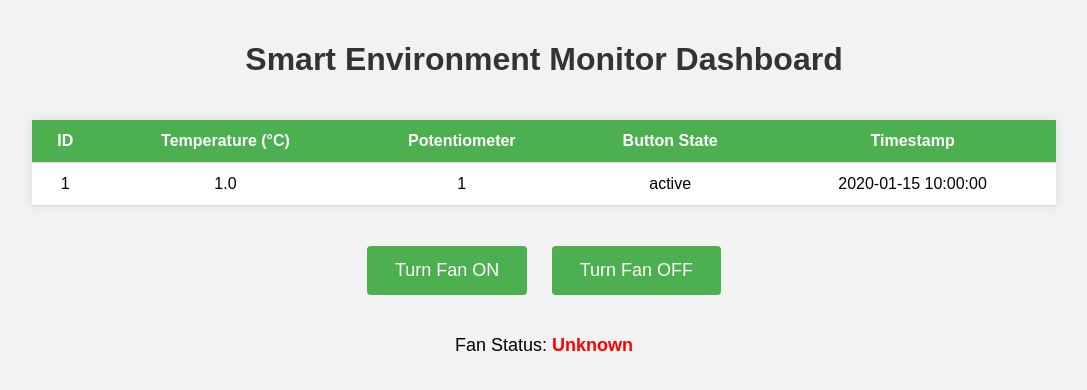
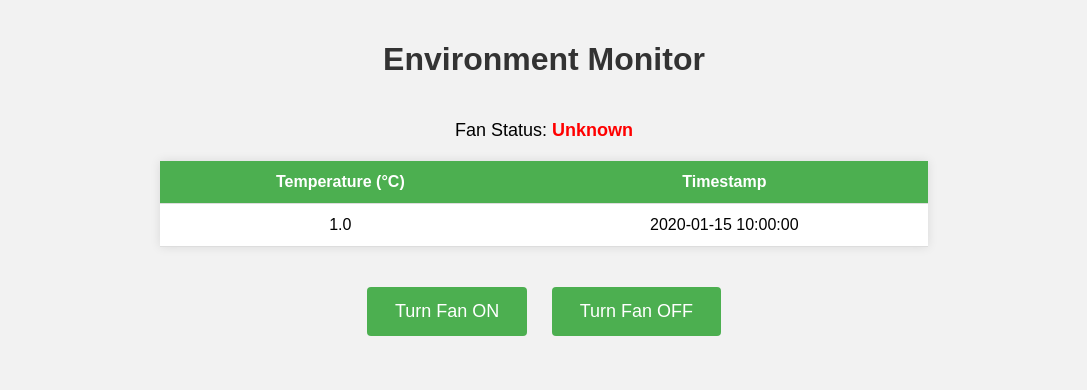
Before and after one commit to ruff27/SWE30011_assign2, a Flask app: page / in a window 1280 px wide. Shown: the top 390 px of the page, without its empty margins (96-1183 px from the left). Run offline with Flask 3, Linux system fonts and the light colour scheme; tables that the repository leaves empty hold one stand-in row (values such as "Sample post").

Commit message:
updated UI

```diff
--- a/app.py
+++ b/app.py
@@ -1,4 +1,4 @@
-from flask import Flask, render_template, request
+from flask import Flask, render_template, request, redirect, url_for
 import pymysql
 import serial
 
@@ -7,28 +7,27 @@ app = Flask(__name__)
 arduino = serial.Serial('/dev/ttyACM0', 9600)
 last_command = None  # Track last fan command
 
-@app.route('/')
+@app.route('/', methods=['GET', 'POST'])
 def index():
+    global last_command
+    if request.method == 'POST':
+        action = request.form['action']
+        if action == "fan_on":
+            arduino.write(b"FAN_ON\n")
+            last_command = "ON"
+            print("Sent FAN_ON to Arduino")
+        elif action == "fan_off":
+            arduino.write(b"FAN_OFF\n")
+            last_command = "OFF"
+            print("Sent FAN_OFF to Arduino")
+        return redirect(url_for('index'))
+
     db = pymysql.connect(host="localhost", user="pi", password="", database="env_db")
     cursor = db.cursor()
-    cursor.execute("SELECT * FROM sensor_data ORDER BY timestamp DESC LIMIT 10")
+    cursor.execute("SELECT temperature, timestamp FROM sensor_data ORDER BY timestamp DESC LIMIT 5")
     data = cursor.fetchall()
     db.close()
     return render_template('index.html', data=data, fan_status=last_command)
 
-@app.route('/control', methods=['POST'])
-def control():
-    global last_command
-    action = request.form['action']
-    if action == "fan_on":
-        arduino.write(b"FAN_ON\n")
-        last_command = "ON"
-        print("Sent FAN_ON to Arduino")
-    elif action == "fan_off":
-        arduino.write(b"FAN_OFF\n")
-        last_command = "OFF"
-        print("Sent FAN_OFF to Arduino")
-    return "Command sent. <a href='/'>Return to Dashboard</a>"
-
 if __name__ == "__main__":
     app.run(host='0.0.0.0', port=8080, debug=True)
--- a/templates/index.html
+++ b/templates/index.html
@@ -2,7 +2,7 @@
 <html lang="en">
 <head>
     <meta charset="UTF-8">
-    <title>Smart Environment Monitor Dashboard</title>
+    <title>Environment Monitor</title>
     <style>
         body {
             font-family: Arial, sans-serif;
@@ -15,9 +15,14 @@
             color: #333;
             padding: 20px 0;
         }
+        .status {
+            text-align: center;
+            font-size: 18px;
+            margin-bottom: 20px;
+        }
         table {
             border-collapse: collapse;
-            width: 80%;
+            width: 60%;
             margin: 0 auto;
             background-color: #fff;
             box-shadow: 0 0 10px rgba(0,0,0,0.1);
@@ -62,35 +67,30 @@
 </head>
 <body>
 
-    <h1>Smart Environment Monitor Dashboard</h1>
+    <h1>Environment Monitor</h1>
+
+    <div class="status">
+        Fan Status: <strong style="color: {{ 'green' if fan_status == 'ON' else 'red' }}">{{ fan_status or 'Unknown' }}</strong>
+    </div>
 
     <table>
         <tr>
-            <th>ID</th>
             <th>Temperature (°C)</th>
-            <th>Potentiometer</th>
-            <th>Button State</th>
             <th>Timestamp</th>
         </tr>
         {% for row in data %}
         <tr>
             <td>{{ row[0] }}</td>
             <td>{{ row[1] }}</td>
-            <td>{{ row[2] }}</td>
-            <td>{{ row[3] }}</td>
-            <td>{{ row[4] }}</td>
         </tr>
         {% endfor %}
     </table>
 
     <div class="button-container">
-        <form action="/control" method="POST">
+        <form action="/" method="POST">
             <button type="submit" name="action" value="fan_on" class="control-button">Turn Fan ON</button>
             <button type="submit" name="action" value="fan_off" class="control-button">Turn Fan OFF</button>
         </form>
     </div>
-    <div style="text-align: center; font-size: 18px; margin: 20px;">
-        Fan Status: <strong style="color: {{ 'green' if fan_status == 'ON' else 'red' }}">{{ fan_status or 'Unknown' }}</strong>
-    </div>
 </body>
 </html>
```
